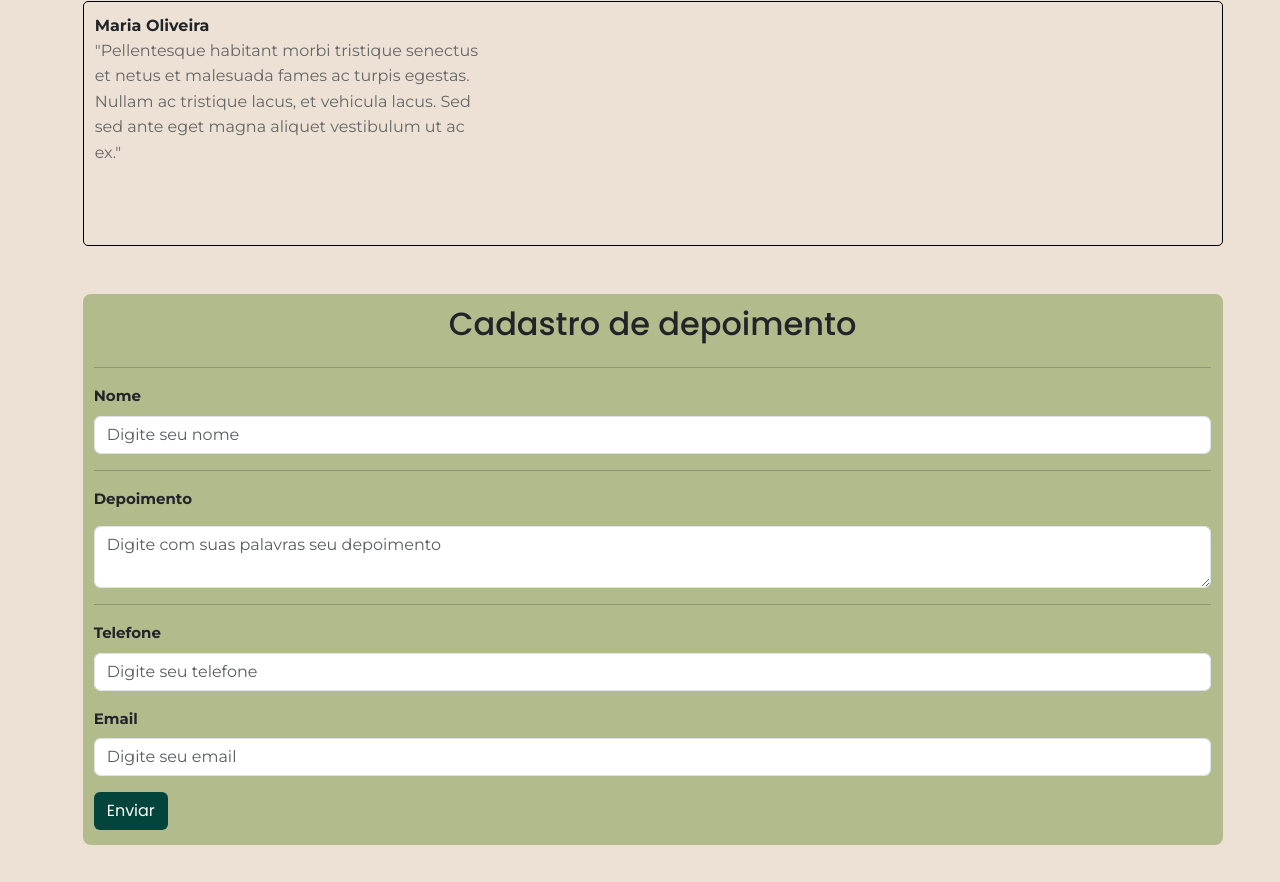
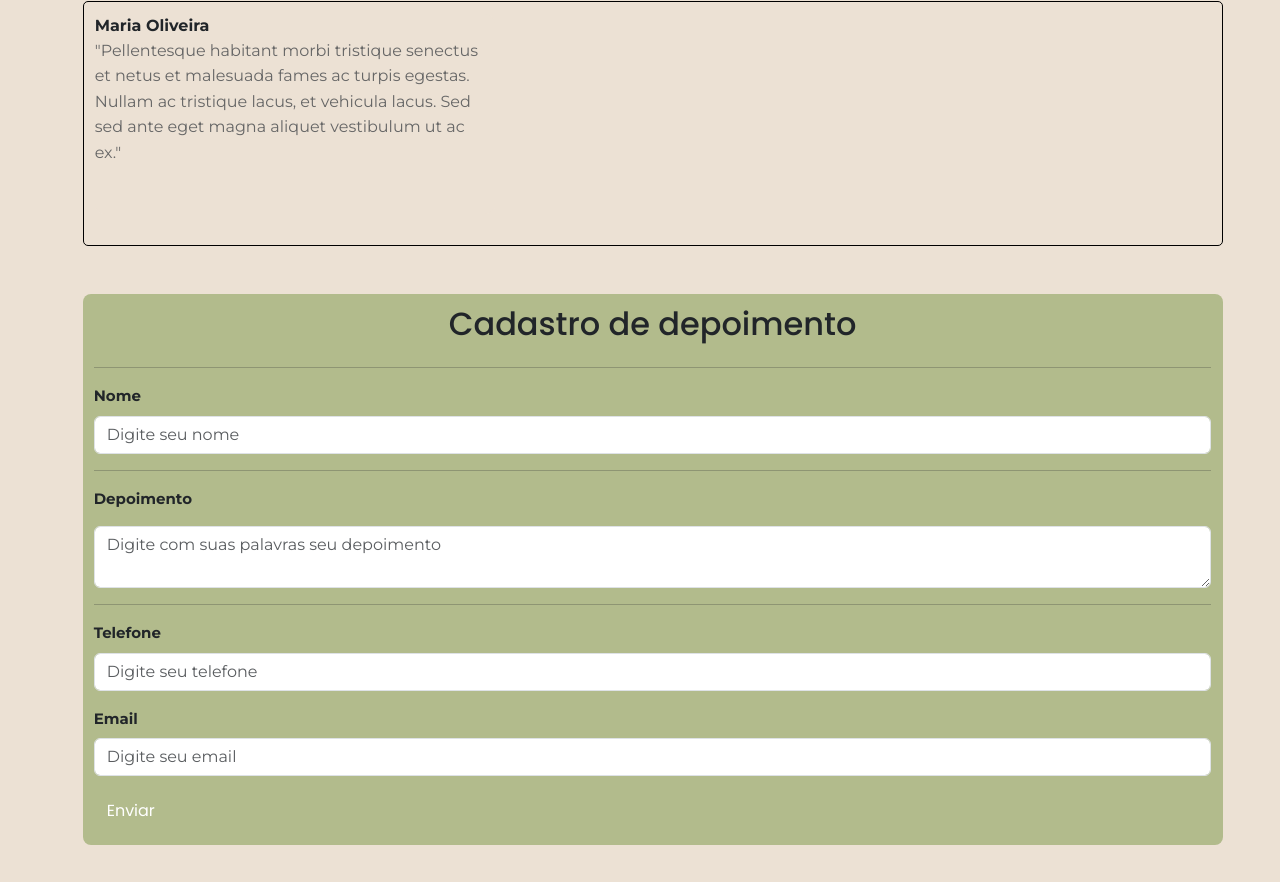
Before and after one commit to lucascapra6/Alimente-o-bem, a plain HTML site: page index.html in a window 1280 px wide. Shown: the part 1420-2302 px from the top of the page. Drawn offline with nearby package versions, Linux system fonts and the light colour scheme.

```diff
--- a/style.css
+++ b/style.css
@@ -3,10 +3,10 @@
 
 /* variáveis da paleta de cores do site e fontes */
 :root {
-  --corPrincipal: #03453B;
-  --corSecundaria: #D37435;
-  --corTerciaria: #A4774F;
-  --corAlerta: #EF9C05;
+  --corPrincipal: ##3C47EB;
+  --corSecundaria: #595D96;
+  --corTerciaria: ##383941;
+  --corAlerta: #5259C0;
   --corClara: #ECE1D4;
   --corEscura: #B2BB8C;
 
```
Also changed, not shown: 2-comoFunciona.html (+1 -1 lines).
